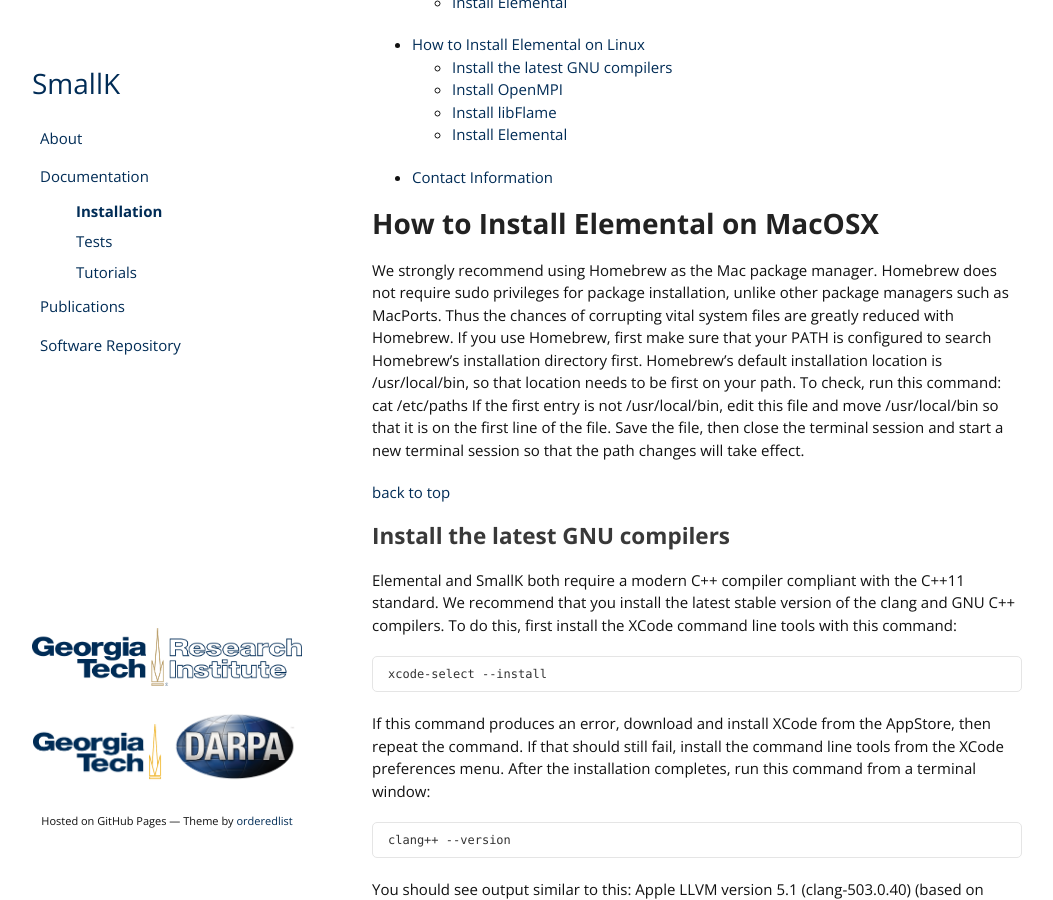
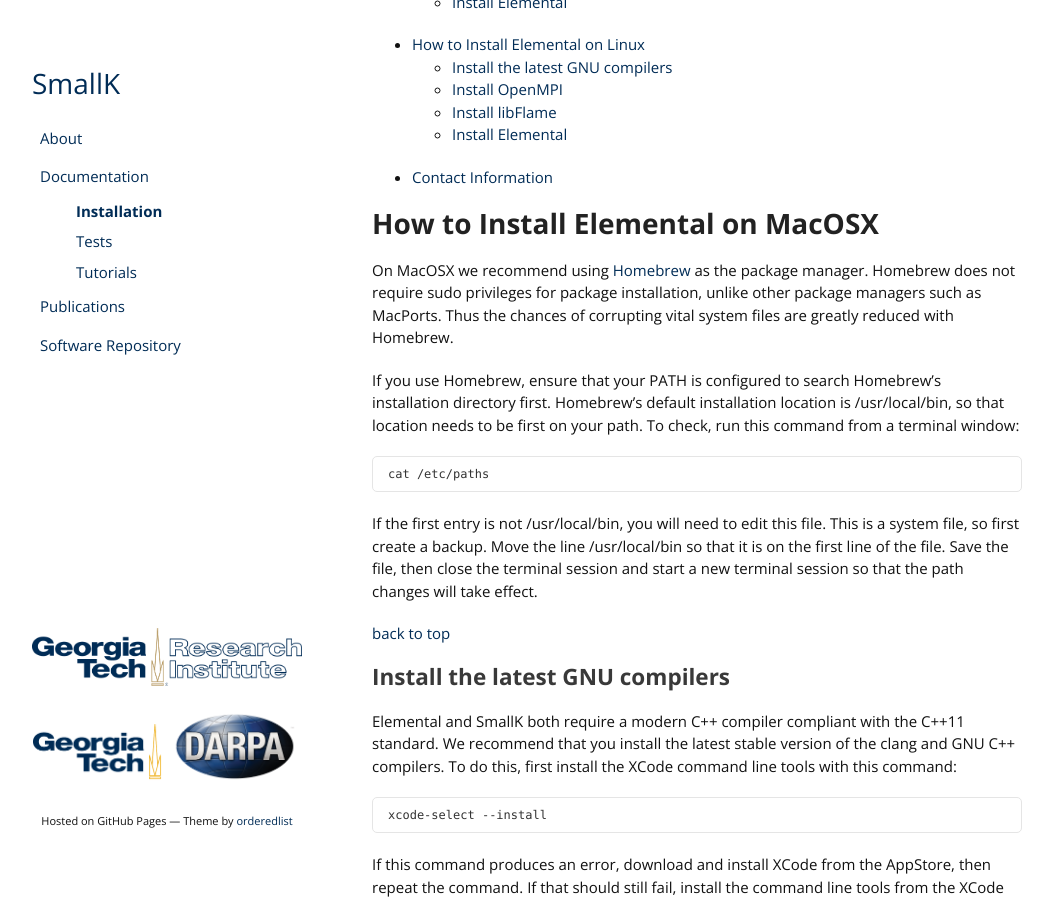
Before and after one commit to smallk/smallk.github.io, a Jekyll site: the page built from documentation_installation.md, in a window 1280 px wide and 900 px high, scrolled down 284 px. Shown: the whole window, without its empty margins (113-1166 px from the left). Built offline with Jekyll 4.4.1, drawn with Linux system fonts in a browser that asks for light colours; some of the changed text lies outside the part shown.

Commit message:
left off the last two commands for libFlame installation

```diff
--- a/documentation_installation.md
+++ b/documentation_installation.md
@@ -24,10 +24,13 @@
 <h1 id="MacOSX"> How to Install Elemental on MacOSX </h1>
 
 
-We strongly recommend using Homebrew as the Mac package manager. Homebrew does not require sudo privileges for package installation, unlike other package managers such as MacPorts. Thus the chances of corrupting vital system files are greatly reduced with Homebrew.
-If you use Homebrew, first make sure that your PATH is configured to search Homebrew’s installation directory first. Homebrew’s default installation location is /usr/local/bin, so that location needs to be first on your path. To check, run this command:
+On MacOSX we recommend using [Homebrew](http://mxcl.github.io/homebrew/) as the package manager. Homebrew does not require sudo privileges for package installation, unlike other package managers such as MacPorts. Thus the chances of corrupting vital system files are greatly reduced with Homebrew.
+
+If you use Homebrew, ensure that your PATH is configured to search Homebrew’s installation directory first. Homebrew’s default installation location is /usr/local/bin, so that location needs to be first on your path. To check, run this command from a terminal window:
+
 	cat /etc/paths
-If the first entry is not /usr/local/bin, edit this file and move /usr/local/bin so that it is on the first line of the file. Save the file, then close the terminal session and start a new terminal session so that the path changes will take effect.
+
+If the first entry is not /usr/local/bin, you will need to edit this file.  This is a system file, so first create a backup. Move the line /usr/local/bin so that it is on the first line of the file. Save the file, then close the terminal session and start a new terminal session so that the path changes will take effect.
 
 [back to top](#top)
 
@@ -78,11 +81,17 @@
 
 A complete list of configuration options can be obtained by running ./configure –-help.
 
+After the configuration process completes, build the FLAME library as follows:
+
+	make –j4
+
+	make install
+
 [back to top](#top)
 
 <h2 id="mac_elemental"> Install Elemental </h2>
 
-Download the specified (check the README.html file) distribution of Elemental, unzip and untar the distribution, and cd to the untarred directory.
+Download the specified (check the README.html file) distribution of [Elemental](http://libelemental.org/), unzip and untar the distribution, and cd to the untarred directory.
 
 Two versions of Elemental need to be built.  One is a hybrid release build with OpenMP parallelization, and one is the pure release build without OpenMP parallelization.  A separate build folder will be created for each build.  The build that uses internal OpenMP parallelization is called a ‘HybridRelease’ build; the build that doesn’t is called a ‘PureRelease’ build.  The debug build is called a ‘PureDebug’ build.  The HybridRelease build is best for large problems, where the problem size is large enough to overcome the OpenMP parallel overhead. The following is for the 0.83 version of elemental. Set the version to that specified in the README.html file. Note that the files will be installed in **/usr/local/elemental/[version]/[build type]**.
 
```
